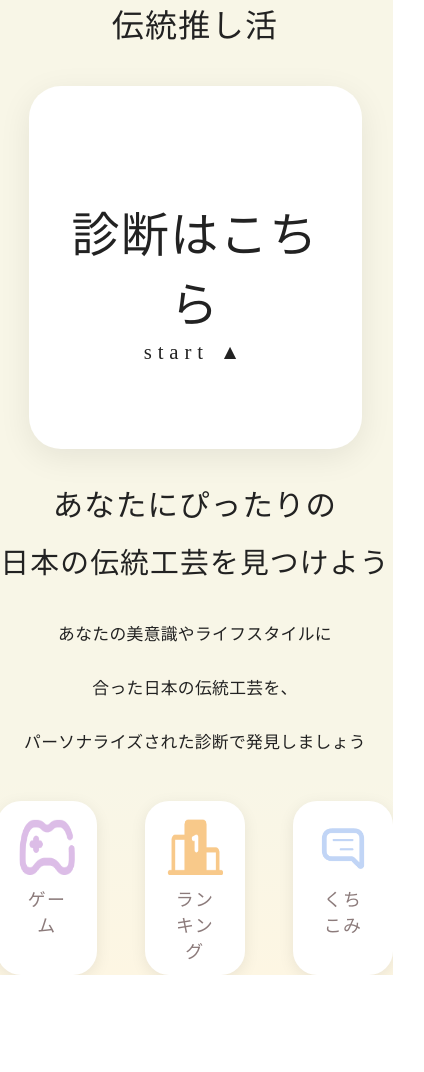
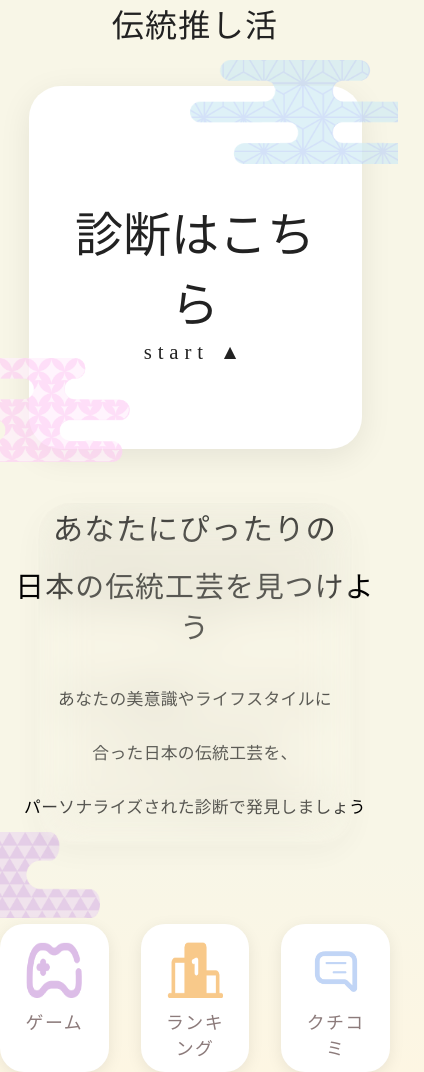
Before and after one commit to nuusan777/homepage, a plain HTML site: page public/index.html in a window 390 px wide. Shown: the whole page, 424 px wide, since content can reach past the window. Before the commit the page ends 975 px from the top, so only its background shows below. Drawn offline with Linux system fonts and the light colour scheme.

Commit message:
ある程度まで進め,あとはリンクだけ

```diff
--- a/public/home.css
+++ b/public/home.css
@@ -1,3 +1,63 @@
+@media (max-width: 600px) {
+  body {
+    font-size: 1rem;
+  }
+  .sindan {
+    width: 95%;
+    max-width: 98vw;
+    margin: 24px auto 16px auto;
+    padding: 32px 8px 24px 8px;
+    border-radius: 18px;
+  }
+  .sindan h2 {
+    font-size: 2.1rem;
+    margin-bottom: 6px;
+  }
+  .sindan a {
+    font-size: 1.1rem;
+    margin-top: 4px;
+  }
+  .description {
+    padding: 24px 8px 16px 8px;
+    border-radius: 18px;
+    margin: 12px 0 16px 0;
+  }
+  .description h2 {
+    font-size: 1.1rem;
+    margin-bottom: 4px;
+  }
+  .description h1 {
+    font-size: 1.2rem;
+    margin-bottom: 16px;
+  }
+  .description p {
+    font-size: 0.95rem;
+    margin-bottom: 12px;
+  }
+  .link {
+    gap: 12px;
+    margin-top: 24px;
+  }
+  .link > div {
+    width: 80px;
+    padding: 10px 6px 6px 6px;
+    border-radius: 14px;
+  }
+  .link img {
+    width: 36px;
+    height: 36px;
+    margin-bottom: 4px;
+  }
+  .link p {
+    font-size: 0.9rem;
+  }
+}
+/* ゲームアイコンとテキストを雲画像より前面に */
+.link .game img,
+.link .game p {
+  position: relative;
+  z-index: 4;
+}
 body {
   background: linear-gradient(180deg, #f8f6e7 60%, #f8f6e7 80%, #fdf6e3 100%);
   font-family: 'Hina Mincho', serif;
@@ -7,6 +67,11 @@ body {
   min-height: 100vh;
   box-sizing: border-box;
   position: relative;
+}
+.description h2,
+.description h1,
+.description p {
+  color: #000000; /* 濃いグレー */
 }
 
 h1, h2 {
@@ -31,7 +96,7 @@ h1, h2 {
   font-size: 3.0rem;
   margin-top: 10px;
   margin-bottom: 4px;
-  letter-spacing: 0.03em;
+  letter-spacing: 0.0em;
   font-family: 'Hina Mincho', serif;
 }
 .sindan a {
@@ -50,6 +115,28 @@ h1, h2 {
   text-align: center;
   margin: 10px 0 32px 0;
   position: relative;
+    z-index: 2;
+  }
+
+  .description::before {
+    content: '';
+    position: absolute;
+    left: 50%;
+    top: 50%;
+    transform: translate(-50%, -50%);
+    width: 70%;
+    height: 70%;
+  filter: blur(2px);
+    opacity: 0.4;
+    pointer-events: none;
+    z-index: 1;
+  background: linear-gradient(120deg, #e7e0be 10%);
+  border-radius: 32px;
+  backdrop-filter: blur(24px);
+  -webkit-backdrop-filter: blur(24px);
+  box-shadow: 0 8px 32px rgba(0,0,0,0.10);
+  padding: 40px 20px 32px 20px;
+
 }
 .description h2 {
   font-size: 1.9rem;
@@ -74,7 +161,7 @@ h1, h2 {
   display: flex;
   justify-content: center;
   gap: 32px;
-  margin-top: 48px;
+  margin-top: 60px;
 }
 .link > div {
   background: #fff;
@@ -86,9 +173,10 @@ h1, h2 {
   display: flex;
   flex-direction: column;
   align-items: center;
-  margin: 0 8px;
+  margin: 0 px;
 }
 .link img {
+    z-index: 4;
   width: 56px;
   height: 56px;
   margin-bottom: 10px;
@@ -106,43 +194,66 @@ h1, h2 {
 .sindan::before {
   content: '';
   position: absolute;
-  top: -36px;
-  right: 32px;
+  top: 0px;
+  right: 3px;
   width: 130px;
   height: 52px;
-  background: url('img/bluecloud.png') no-repeat center/contain;
+  background: url('img/image3.png') no-repeat center/contain;
   opacity: 0.7;
+  transform: scale(2.0);
 }
 .sindan::after {
   content: '';
   position: absolute;
-  bottom: -36px;
-  left: 32px;
+  transform: scale(2.0);
+  bottom: 13px;
+  left: -40px;
   width: 130px;
   height: 52px;
-  background: url('img/pinkcloud.png') no-repeat center/contain;
+  background: url('img/image4.png') no-repeat center/contain;
   opacity: 0.7;
 }
 .description::after {
   content: '';
   position: absolute;
-  bottom: 24px;
+  bottom: 38px;
   right: 40px;
   width: 130px;
   height: 52px;
-  background: url('img/yellowcloud.png') no-repeat center/contain;
+  background: url('img/image5.png') no-repeat center/contain;
   opacity: 0.7;
+  transform: scale(1.3);
 }
-.link .game {
+.link .game  {
   position: relative;
+  z-index: 0;
 }
 .link .game::before {
   content: '';
   position: absolute;
-  top: -28px;
-  left: -24px;
-  width: 130px;
-  height: 52px;
-  background: url('img/purplecloud.png') no-repeat center/contain;
+  z-index: 1;
+  left: -50px;
+  top: -100px; /* 下にずらす */
+  transform: scale(2.0);
+  width: 100px;
+  height: 100px;
+  background: url('img/image6.png') no-repeat center/contain;
   opacity: 0.7;
+  pointer-events: none;
 }
+
+
+.description::after{
+  content: '';
+  position: fixed;
+  left: 50%;
+  top: 50%;
+  transform: translate(-50%, -50%);
+  width: 60vw;
+  height: 60vh;
+  background: inherit;
+  filter: blur(300px);
+  opacity: 1;
+  pointer-events: none;
+  z-index: 0;
+}
--- a/public/index.html
+++ b/public/index.html
@@ -36,7 +36,7 @@
       </div>
       <div class="comment">
         <img src="img/commentimage.png" alt="口コミ画像">
-        <p>くちこみ</p>
+        <p>クチコミ</p>
       </div>
     </div>
 
```
